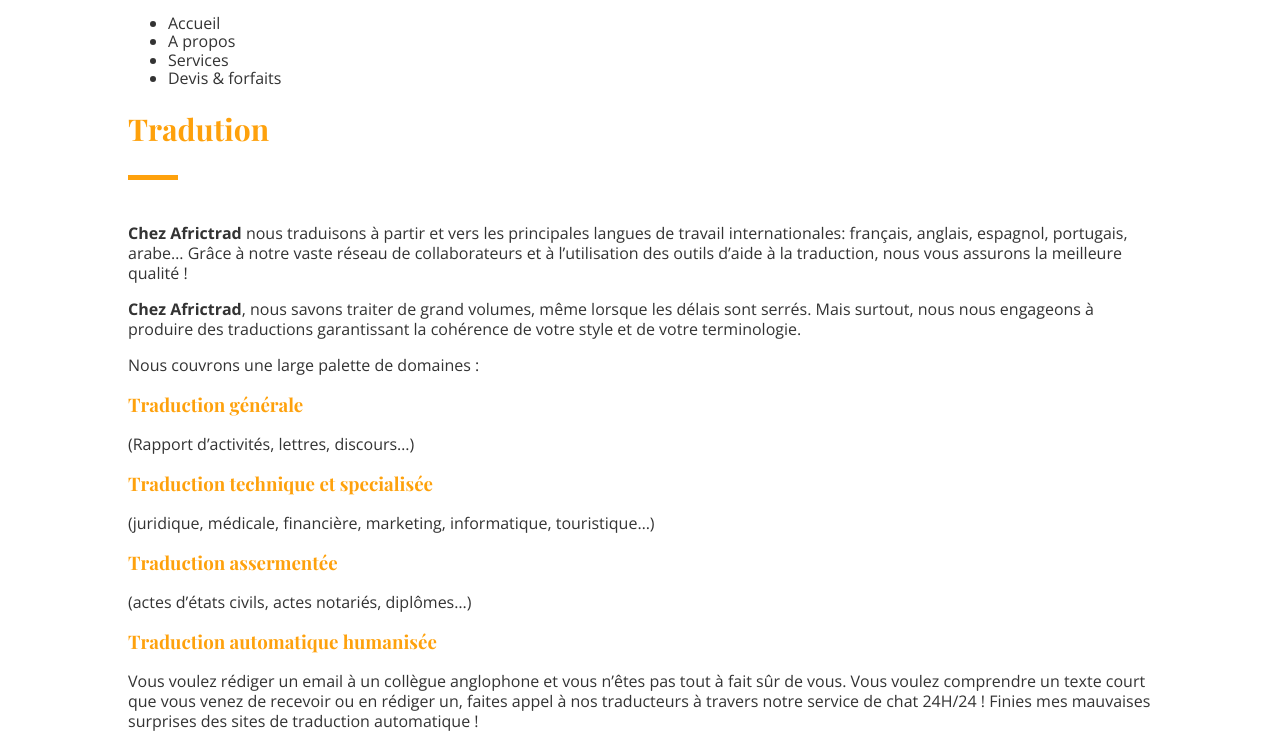
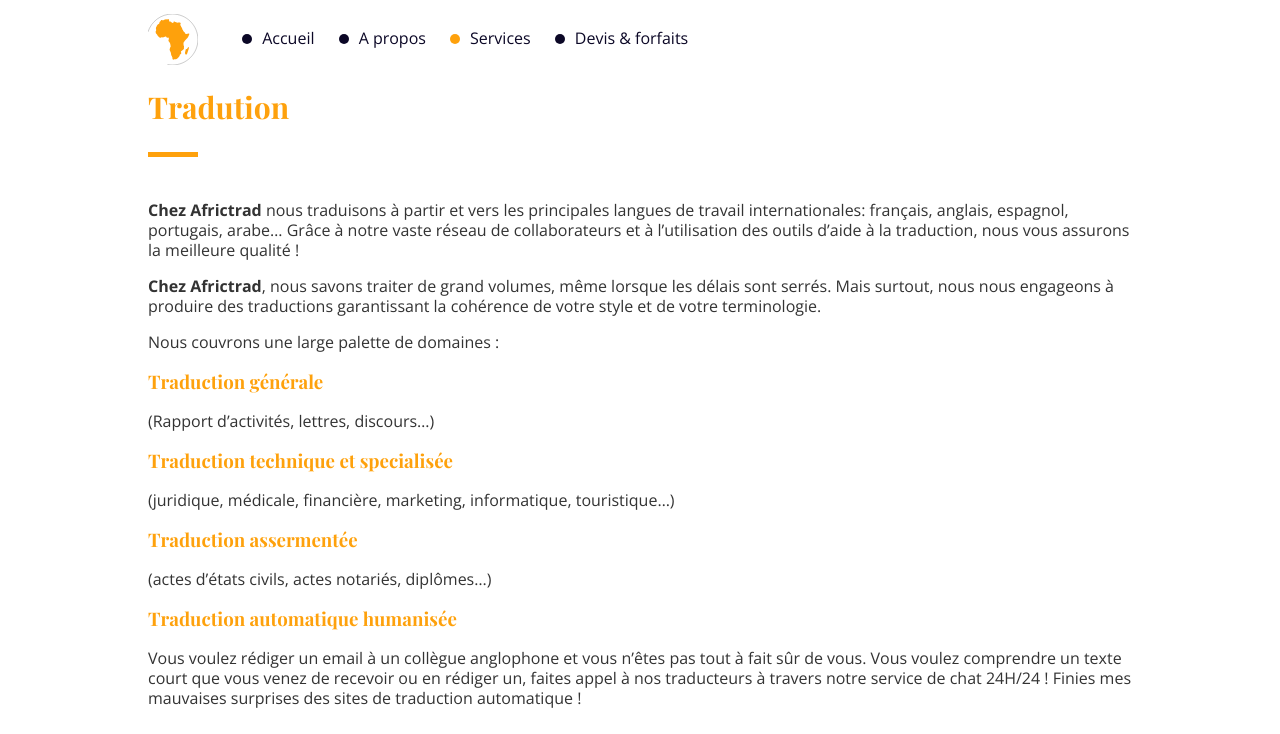
Before and after one commit to vincentbattez/africtrad, a website built with webpack: page services.html in a window 1280 px wide. Shown: the part 322-1056 px from the top of the page. Built offline with nearby package versions, Linux system fonts and the light colour scheme; a web font is replaced by a local one.

Commit message:
navbar + box-sizing

```diff
--- a/services.html
+++ b/services.html
@@ -44,11 +44,12 @@
   <!-- NAV -->
   <nav class="nav__main container" role="navigation">
     <div class="content">
-      <ul class="list">
-        <li class="item" role="menuitem">Accueil</li>
-        <li class="item" role="menuitem">A propos</li>
-        <li class="item" role="menuitem">Services</li>
-        <li class="item" role="menuitem">Devis & forfaits</li>
+      <ul class="list list--inline">
+        <li class="item logo" role="menuitem"><a href="/"><img src="./src/img/logo-solo.svg" alt="Logo de africtrad"></a></li>
+        <li class="item" role="menuitem"><a href="/">Accueil</a></li>
+        <li class="item" role="menuitem"><a href="apropos.html">A propos</a></li>
+        <li class="item active" role="menuitem"><a href="services.html">Services</a></li>
+        <li class="item" role="menuitem"><a href="devis.html">Devis & forfaits</a></li>
       </ul>
     </div>
   </nav>
--- a/src/scss/common/_global.scss
+++ b/src/scss/common/_global.scss
@@ -1,3 +1,6 @@
+* {
+ box-sizing: border-box;
+}
 body {
   width: 100%;
 }
--- a/src/scss/common/_typography.scss
+++ b/src/scss/common/_typography.scss
@@ -8,6 +8,7 @@
 }
 
 a{
+  color: $secondary;
   text-decoration: none;
 }
 .h1, .h2, .h3, .h4, .h5, .h6, h1, h2, h3, h4, h5, h6{
@@ -51,7 +52,7 @@
   }
   .big {
     font-size: 64px;
-    margin-top: 0;
+    margin-top: 30px;
     &:after {
       display: none;
     }
@@ -61,6 +62,15 @@
   }
 }
 
+.list--inline .item{
+  display: inline-block;
+}
+
+ul{
+  padding: 0;
+
+}
+
 @include mobile {
   .h2 {
     font-size: 20px;
--- a/src/scss/layouts/_navbar.scss
+++ b/src/scss/layouts/_navbar.scss
@@ -1,3 +1,27 @@
-.main__nav {
-  // code nav
+.nav__main {
+  img {
+    width          : 50px;
+    margin-right   : 20px;
+    vertical-align : middle;
+  }
+
+  .item {
+    margin-right : 20px;
+    &:before {
+      content       : '';
+      display       : inline-block;
+      position      : relative;
+      width         : 10px;
+      height        : 10px;
+      margin-right  : 10px;
+      border-radius : 50%;
+      background-color: $secondary;
+    }
+    &.active:before{
+      background-color: $primary;
+    }
+    &.logo:before{
+      display: none;
+    }
+  }
 }
```
